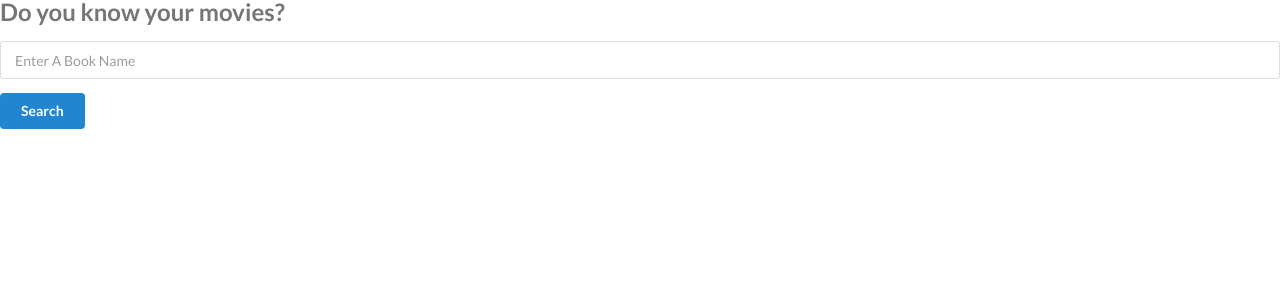
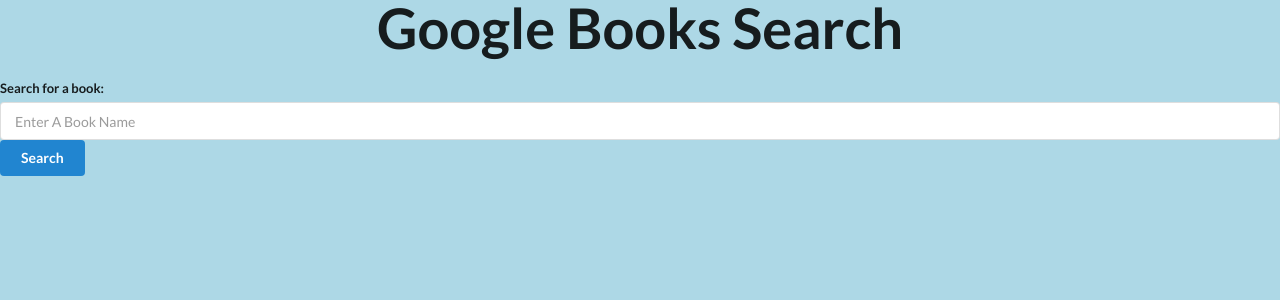
Before and after one commit to Markw1998/AngularBookProject, an Angular app: page / in a window 1280 px wide. Shown: the top 300 px of the page. Built offline with nearby package versions, Linux system fonts and the light colour scheme.

Commit message:
Styles and Displayment changes

```diff
--- a/src/app/app.component.html
+++ b/src/app/app.component.html
@@ -1,18 +1,31 @@
-<h2 class="ui grey header">
-  <div class="content">
-    Do you know your movies?
-  </div>
-</h2>
 <form class="ui form">
+  <h3 class="ui center aligned header" style="font-size: 4rem">Google Books Search</h3>
+  <div class="container">
   <div class="field">
+    <label>Search for a book:</label>
     <input type="text" name="book-name" placeholder="Enter A Book Name" #bookName>
   </div>
+</div>
   <button class="ui button primary" (click)="getBookDetails(bookName.value)" type="submit">Search</button>
+  <br>
 </form>
-<div *ngIf="bookData" class="ui centered raised segment">
-  <div class="ui grid container">
-    <h3 *ngIf="bookData">Book: {{bookData.items[0].volumeInfo.title}}</h3>
-    <img class="ui centered image" *ngIf="bookData" src="{{bookData.items[0].volumeInfo.imageLinks.thumbnail}}">
-    <h3 *ngIf="bookData">Description: {{bookData.items[0].searchInfo.textSnippet}}</h3>
+
+<div *ngIf="bookData">
+  <div *ngIf="bookData.items">
+    <div class="ui centered grid">
+      <div class="ten wide column">
+        <div class="ui segment">
+
+        <div *ngFor="let item of bookData.items; let i=index">
+          <h3>Book Title: {{item.volumeInfo.title}}</h3>
+          <img class="ui centered image" src="{{item.volumeInfo.imageLinks.thumbnail}}">
+          <h3 *ngIf="item.searchInfo">Description: {{item.searchInfo.textSnippet}}</h3>
+
+
+          <br>
+        </div>
+        </div>
+      </div>
+    </div>
   </div>
 </div>
--- a/src/app/app.component.ts
+++ b/src/app/app.component.ts
@@ -1,5 +1,6 @@
 import { Component } from '@angular/core';
 import { GoogleBooksApiService } from './services/google-books-api.service';
+import { GoogleBookResponse } from 'src/GoogleBookResponse';
 
 @Component({
   selector: 'app-root',
@@ -11,7 +12,7 @@
 
   // Error Message Declaration
   errorMessage: any;
-  bookData : any;
+  bookData : GoogleBookResponse;
 
 
   constructor(private _googleBookAPIService: GoogleBooksApiService){
@@ -22,6 +23,7 @@
 
     this._googleBookAPIService.getBookData(bookName).subscribe(bookData => {
       this.bookData = bookData;
+      console.log("AppComp: BookData:"+JSON.stringify(bookData.items[2].volumeInfo));
     },
       error => this.errorMessage = <any>error);
     return false;
--- a/src/index.html
+++ b/src/index.html
@@ -8,7 +8,7 @@
   <meta name="viewport" content="width=device-width, initial-scale=1">
   <link rel="icon" type="image/x-icon" href="favicon.ico">
 </head>
-<body>
+<body style="background-color: lightblue;">
   <app-root></app-root>
 </body>
 </html>
--- a/src/styles.css
+++ b/src/styles.css
@@ -1 +1,3 @@
-/* You can add global styles to this file, and also import other style files */
+html, body {
+    background-color: lightblue;
+}
```
